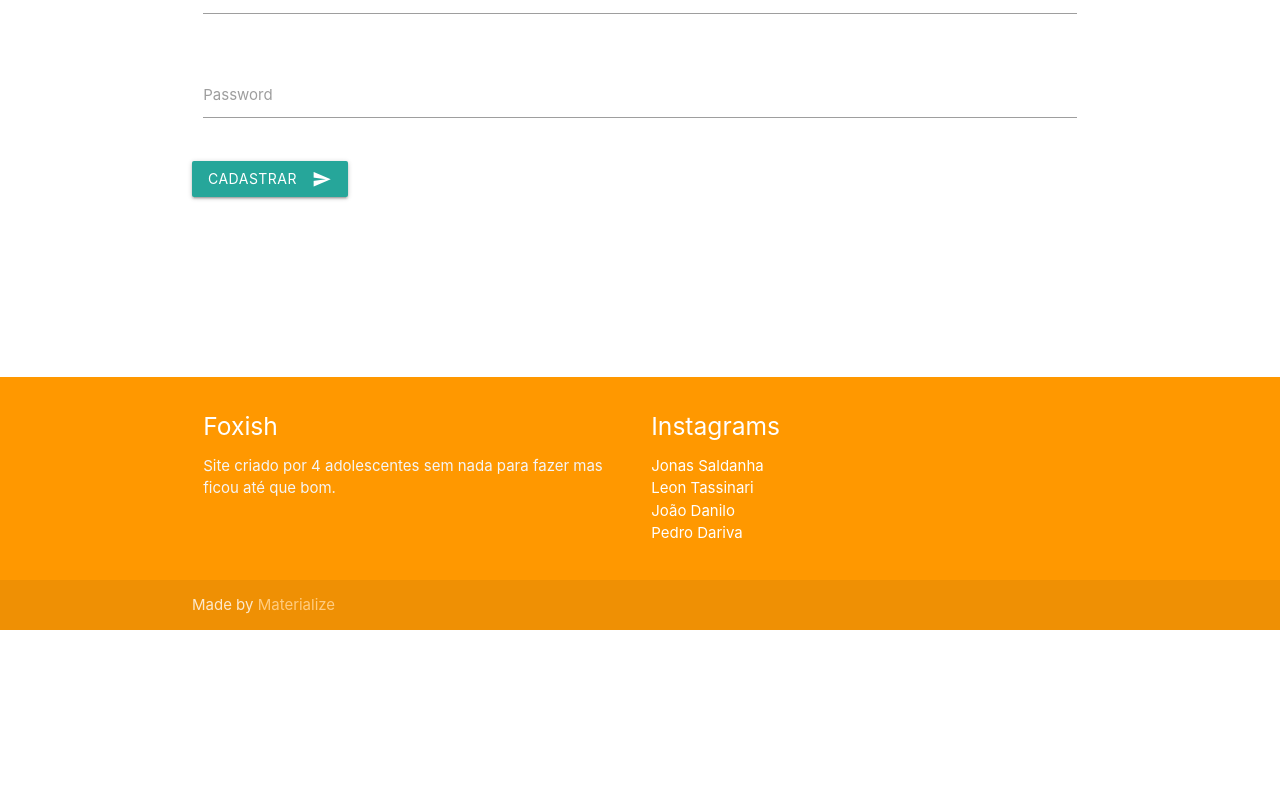
After one commit to JonasTadeu023/Foxish, a PHP site: page /includes/login_aluno.html in a window 1280 px wide. The commit adds this page. Shown: the part 134-920 px from the top of the page. Run offline with PHP 8.4, Linux system fonts and the light colour scheme; some libraries are stand-ins or nearby versions.

Commit message:
login aluno

```diff
--- a/includes/cadastrar_aluno.php
+++ b/includes/cadastrar_aluno.php
@@ -29,7 +29,7 @@
           $_SESSION['status_cadastro'] = true;
         }
         $conn->close();
-        header('location: login.html');
+        header('location: login_aluno.html');
         exit();
     }
 ?>
--- a/includes/cadastrar_prof.php
+++ b/includes/cadastrar_prof.php
@@ -29,7 +29,7 @@
           $_SESSION['status_cadastro'] = true;
         }
         $conn->close();
-        header('location: login.html');
+        header('location: login_prof.html');
         exit();
     }
 ?>
--- /dev/null
+++ b/includes/login_aluno.html
@@ -0,0 +1,90 @@
+<!DOCTYPE html>
+<html lang="pt-br">
+<head>
+  <meta http-equiv="Content-Type" content="text/html; charset=UTF-8"/>
+  <meta name="viewport" content="width=device-width, initial-scale=1, maximum-scale=1.0"/>
+  <title>Foxish</title>
+
+  <!-- CSS  -->
+  <link href="https://fonts.googleapis.com/icon?family=Material+Icons" rel="stylesheet">
+  <link href="css/materialize.css" type="text/css" rel="stylesheet" media="screen,projection"/>
+  <link href="css/style.css" type="text/css" rel="stylesheet" media="screen,projection"/>
+</head>
+<body>
+  <nav class="light-blue lighten-1" role="navigation">
+    <div class="nav-wrapper container"><a id="logo-container" href="#" class="brand-logo"><img src="../imagens/foxish.png" style="width: 150px"></a>
+      <ul class="right hide-on-med-and-down">
+        <li><a href="cadastro_prof.html">Criar conta de professor</a></li>
+      </ul>
+
+      <ul class="right hide-on-med-and-down">
+        <li><a href="cadastro_aluno.html">Criar conta de aluno</a></li>
+      </ul>
+
+      <ul id="nav-mobile" class="sidenav">
+        <li><a href="cadastro_prof.html">Criar conta de professor</a></li>
+      </ul>
+
+      <ul id="nav-mobile" class="sidenav">
+        <li><a href="cadastro_aluno.html">Criar conta de aluno</a></li>
+      </ul>
+
+      <a href="#" data-target="nav-mobile" class="sidenav-trigger"><i class="material-icons">menu</i></a>
+    </div>
+  </nav>
+    <br>
+    <div class="container">
+        <form action="logar_aluno.php" method="POST" enctype="multipart/form-data">
+                <div class="row">
+                    <div class="input-field col s12">
+                        <input id="email" type="email" class="validate" name="email" required="required">
+                        <label for="email">Email</label>
+                    </div>
+                </div>
+                <div class="row">
+                    <div class="input-field col s12">
+                        <input id="password" type="password" class="validate" name="senha" required="required">
+                        <label for="password">Password</label>
+                    </div>
+                </div>
+                <button class="btn waves-effect waves-light" type="submit" name="action">Cadastrar
+                    <i class="material-icons right">send</i>
+                </button>
+        </form>
+    </div>
+
+    <br><br><br>  <br><br><br> <br><br>
+
+  <footer class="page-footer orange">
+    <div class="container">
+      <div class="row">
+        <div class="col l6 s12">
+          <h5 class="white-text">Foxish</h5>
+          <p class="grey-text text-lighten-4">Site criado por 4 adolescentes sem nada para fazer mas ficou até que bom.</p>
+        </div>
+        <div class="col l3 s12">
+          <h5 class="white-text">Instagrams</h5>
+          <ul>
+            <li><a class="white-text" href="#!">Jonas Saldanha</a></li>
+            <li><a class="white-text" href="#!">Leon Tassinari</a></li>
+            <li><a class="white-text" href="#!">João Danilo</a></li>
+            <li><a class="white-text" href="#!">Pedro Dariva</a></li>
+          </ul>
+        </div>
+      </div>
+    </div>
+    <div class="footer-copyright">
+      <div class="container">
+      Made by <a class="orange-text text-lighten-3" href="http://materializecss.com">Materialize</a>
+      </div>
+    </div>
+  </footer>
+
+
+  <!--  Scripts-->
+  <script src="https://code.jquery.com/jquery-2.1.1.min.js"></script>
+  <script src="js/materialize.js"></script>
+  <script src="js/init.js"></script>
+
+  </body>
+</html>
```
Also changed, not shown: includes/logar_aluno.php (added, +26 -0 lines), includes/login_prof.html (added), includes/perfis/perfil_aluno.php (added), includes/usersaluno/bananao/b&w.png (added), includes/usersaluno/jao/b&w.png (added), includes/usersaluno/rafael/bigodin.png (added), includes/usersaluno/rafael/chapeu.png (added).
